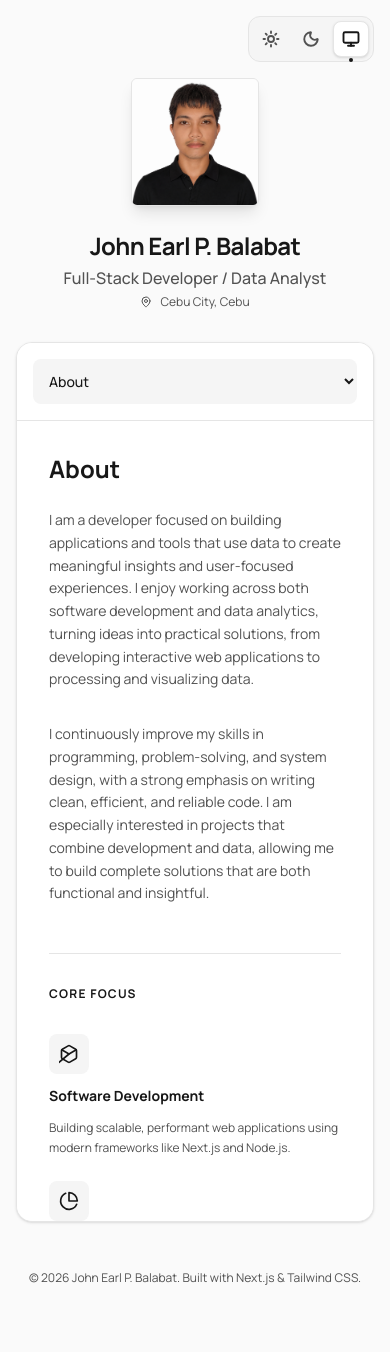
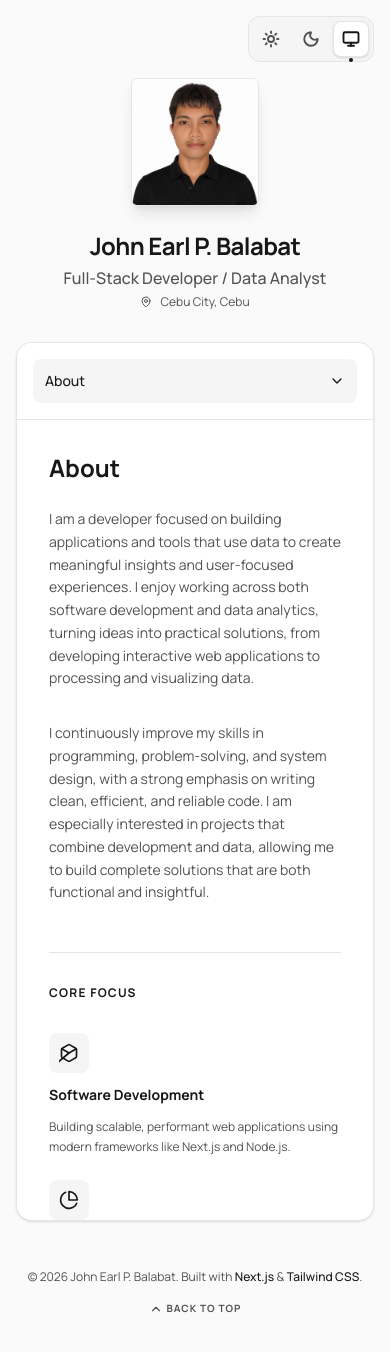
Before and after one commit to hey-jan/portfolio, a Next.js app: page / in a window 390 px wide. Shown: the top 1352 px of the page. Before the commit the page ends 1302 px from the top, so only its background shows below. Built offline with nearby package versions, Linux system fonts and the light colour scheme.

Commit message:
feat: enhance mobile nav, layout, and footer UI

```diff
--- a/src/app/page.tsx
+++ b/src/app/page.tsx
@@ -121,6 +121,7 @@ function Badge({ children }: { children: React.ReactNode }) {
 
 export default function Home() {
   const [activeSection, setActiveSection] = useState("about");
+  const [isMobileMenuOpen, setIsMobileMenuOpen] = useState(false);
 
   const renderContent = () => {
     switch (activeSection) {
@@ -231,9 +232,9 @@ export default function Home() {
                 {experience.map((exp) => (
                   <div key={exp.company} className="relative pl-10 group cursor-default">
                     <div className="absolute w-4 h-4 bg-card border-2 border-border rounded-full left-0 top-1.5 z-10 group-hover:border-text-primary group-hover:bg-text-primary transition-all duration-300"></div>
-                    <div className="mb-1 flex justify-between items-start">
-                      <h3 className="text-lg font-bold group-hover:text-text-primary transition-colors">{exp.role}</h3>
-                      <span className="text-xs font-mono text-text-secondary">{exp.period}</span>
+                    <div className="mb-1 flex flex-col sm:flex-row sm:justify-between sm:items-start gap-1 sm:gap-0">
+                      <span className="text-xs font-mono text-text-secondary self-end sm:self-auto sm:order-last">{exp.period}</span>
+                      <h3 className="text-lg font-bold group-hover:text-text-primary transition-colors leading-tight">{exp.role}</h3>
                     </div>
                     <p className="text-sm font-medium text-text-secondary mb-4">{exp.company}</p>
                     <ul className="space-y-3">
@@ -251,9 +252,9 @@ export default function Home() {
                 {education.map((edu) => (
                   <div key={edu.school} className="relative pl-10 group cursor-default">
                     <div className="absolute w-4 h-4 bg-card border-2 border-border rounded-full left-0 top-1.5 z-10 group-hover:border-text-primary group-hover:bg-text-primary transition-all duration-300"></div>
-                    <div className="mb-1 flex justify-between items-start">
-                      <h3 className="text-lg font-bold group-hover:text-text-primary transition-colors">{edu.degree}</h3>
-                      <span className="text-xs font-mono text-text-secondary">{edu.period}</span>
+                    <div className="mb-1 flex flex-col sm:flex-row sm:justify-between sm:items-start gap-1 sm:gap-0">
+                      <span className="text-xs font-mono text-text-secondary self-end sm:self-auto sm:order-last">{edu.period}</span>
+                      <h3 className="text-lg font-bold group-hover:text-text-primary transition-colors leading-tight">{edu.degree}</h3>
                     </div>
                     <p className="text-sm font-medium text-text-secondary mb-2">{edu.school}</p>
                     <span className="text-[10px] font-bold bg-accent text-text-primary px-2 py-0.5 rounded inline-block border border-border">{edu.note}</span>
@@ -384,28 +385,57 @@ export default function Home() {
         </aside>
 
         {/* Mobile Dropdown Nav */}
-        <div className="md:hidden p-4 border-b border-border bg-card sticky top-0 z-10">
-          <select
-            value={activeSection}
-            onChange={(e) => setActiveSection(e.target.value)}
-            className="w-full p-3 bg-accent rounded-lg font-medium text-sm border-none outline-none focus:ring-2 focus:ring-text-primary"
+        <div className="md:hidden p-4 border-b border-border bg-card sticky top-0 z-10 relative">
+          <button
+            onClick={() => setIsMobileMenuOpen(!isMobileMenuOpen)}
+            className="w-full p-3 bg-accent rounded-lg font-medium text-sm text-left flex justify-between items-center outline-none focus:ring-2 focus:ring-text-primary transition-all"
           >
-            {navItems.map((item) => (
-              <option key={item.id} value={item.id}>{item.label}</option>
-            ))}
-          </select>
+            {navItems.find(item => item.id === activeSection)?.label || "Menu"}
+            <svg xmlns="http://www.w3.org/2000/svg" width="16" height="16" viewBox="0 0 24 24" fill="none" stroke="currentColor" strokeWidth="2" strokeLinecap="round" strokeLinejoin="round" className={`transition-transform duration-200 ${isMobileMenuOpen ? "rotate-180" : ""}`}><path d="m6 9 6 6 6-6"/></svg>
+          </button>
+
+          {isMobileMenuOpen && (
+            <div className="absolute top-[calc(100%-0.5rem)] left-4 right-4 bg-card border border-border rounded-lg shadow-xl z-20 overflow-hidden flex flex-col fade-in">
+              {navItems.map((item) => (
+                <button
+                  key={item.id}
+                  onClick={() => {
+                    setActiveSection(item.id);
+                    setIsMobileMenuOpen(false);
+                  }}
+                  className={`p-3 text-sm text-left hover:bg-accent transition-colors ${
+                    activeSection === item.id
+                      ? "font-bold text-text-primary bg-accent/50 border-l-2 border-text-primary"
+                      : "text-text-secondary border-l-2 border-transparent"
+                  }`}
+                >
+                  {item.label}
+                </button>
+              ))}
+            </div>
+          )}
         </div>
 
         {/* Content Area */}
-        <div className="flex-1 p-8 md:p-12 bg-card overflow-y-auto max-h-[800px]">
+        <div id="content-area" className="flex-1 p-8 md:p-12 bg-card overflow-y-auto max-h-[800px]">
           {renderContent()}
         </div>
       </div>
 
-      <footer className="mt-12 text-center">
-        <p className="text-xs text-text-secondary">
-          © 2026 {profile.name}. Built with Next.js & Tailwind CSS.
+      <footer className="mt-12 mb-8 flex flex-col items-center justify-center gap-4">
+        <p className="text-xs text-text-secondary text-center">
+          © {new Date().getFullYear()} {profile.name}. Built with <a href="https://nextjs.org/" target="_blank" rel="noreferrer" className="font-medium text-text-primary hover:underline transition-all">Next.js</a> & <a href="https://tailwindcss.com/" target="_blank" rel="noreferrer" className="font-medium text-text-primary hover:underline transition-all">Tailwind CSS</a>.
         </p>
+        <button
+          onClick={() => {
+            window.scrollTo({ top: 0, behavior: 'smooth' });
+            document.getElementById('content-area')?.scrollTo({ top: 0, behavior: 'smooth' });
+          }}
+          className="text-[10px] uppercase tracking-widest font-bold text-text-secondary hover:text-text-primary transition-colors flex items-center gap-1 group"
+        >
+          <svg xmlns="http://www.w3.org/2000/svg" width="14" height="14" viewBox="0 0 24 24" fill="none" stroke="currentColor" strokeWidth="2" strokeLinecap="round" strokeLinejoin="round" className="group-hover:-translate-y-1 transition-transform duration-300"><path d="m18 15-6-6-6 6"/></svg>
+          Back to Top
+        </button>
       </footer>
     </main>
   );
```
